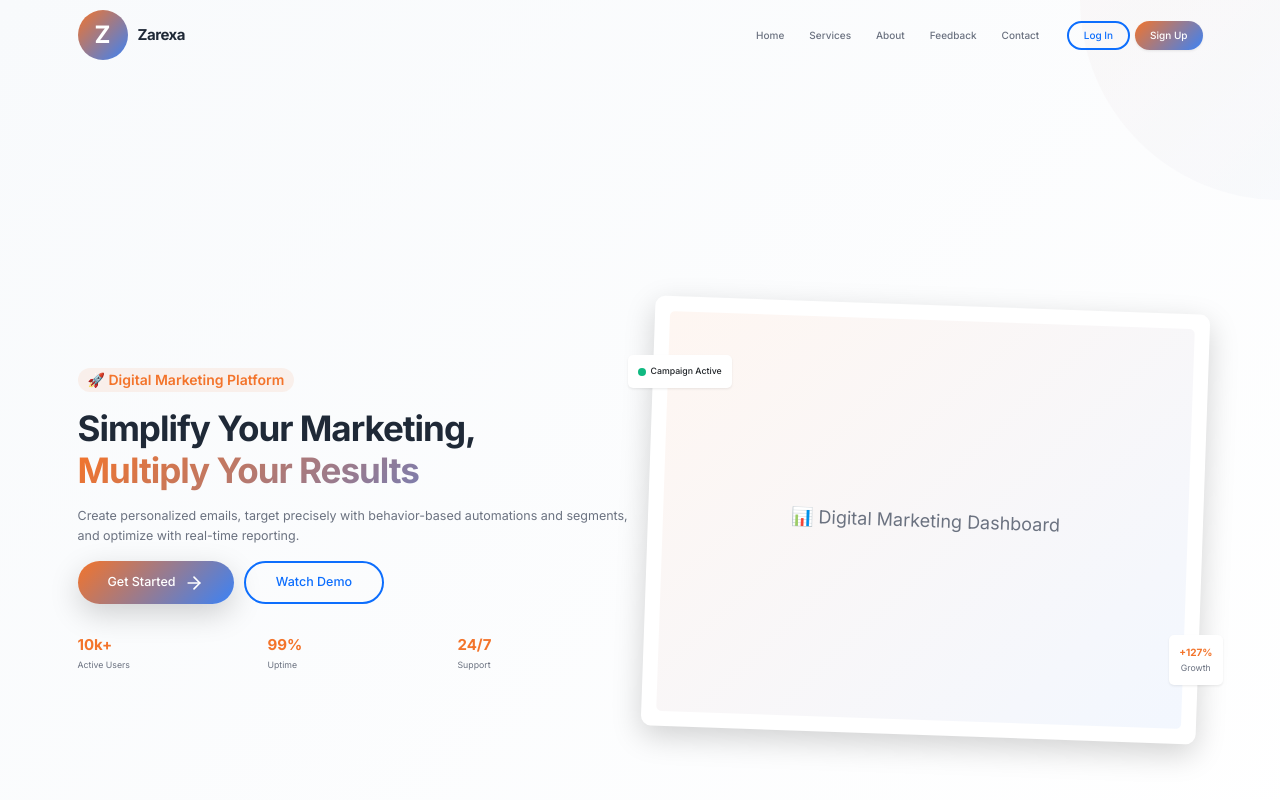
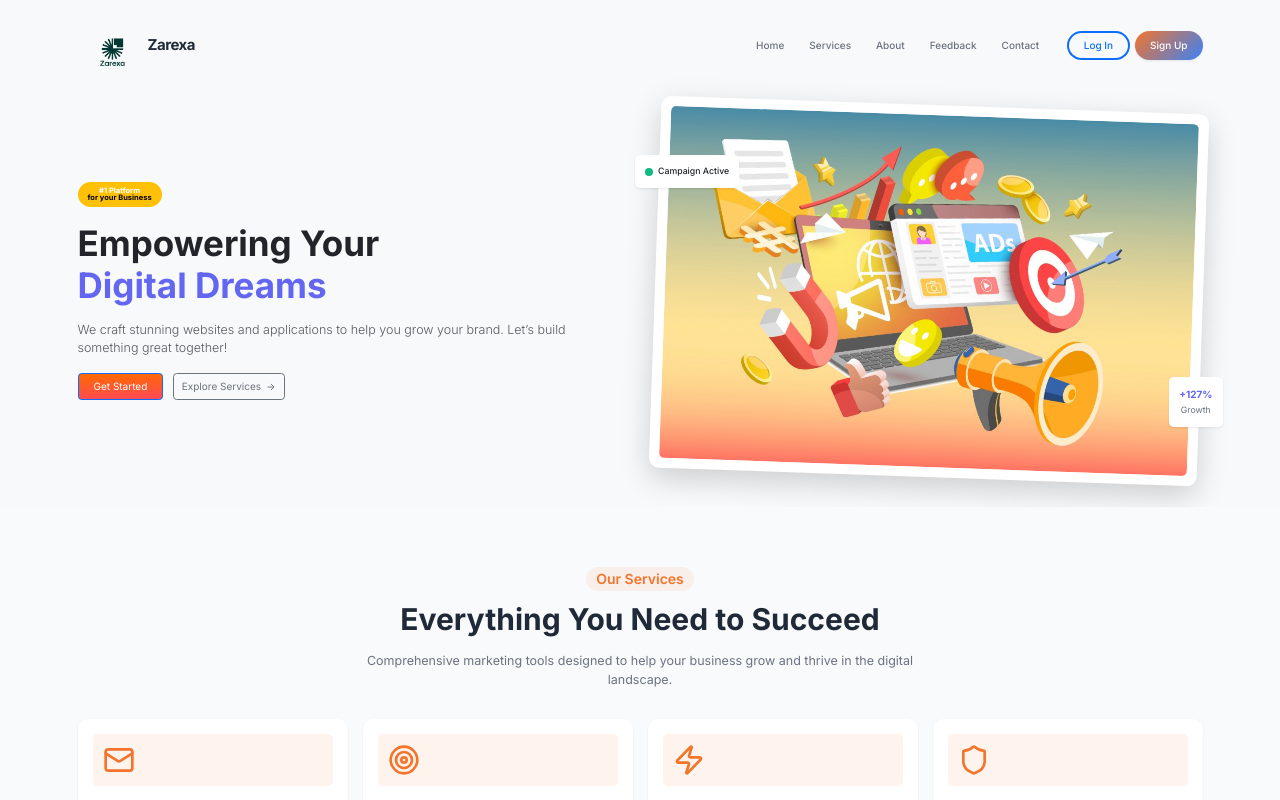
Before and after one commit to ridhamjeetkaur/digital_marketing, a React (Create React App) app: page / in a window 1280 px wide. Shown: the top 800 px of the page. Built offline with nearby package versions, Linux system fonts and the light colour scheme.

Commit message:
checking

```diff
--- a/src/components/About.tsx
+++ b/src/components/About.tsx
@@ -1,98 +1,125 @@
 import { colors } from "./Color";
-import about from "../assets/images/about.png"
+import about from "../assets/images/about.png";
 import { Users } from "lucide-react";
 
-// About Component
 const About = () => {
   const stats = [
-    { number: '50K+', label: 'Happy Customers' },
-    { number: '100M+', label: 'Emails Sent' },
-    { number: '5+', label: 'Years Experience' },
-    { number: '99.9%', label: 'Uptime' }
+    { number: "50K+", label: "Happy Customers" },
+    { number: "100M+", label: "Emails Sent" },
+    { number: "5+", label: "Years Experience" },
+    { number: "99.9%", label: "Uptime" },
   ];
 
   return (
     <section id="about" className="py-5">
       <div className="container py-5">
         <div className="row align-items-center mb-5">
-          <div className="col-lg-6 mb-5 mb-lg-0">
+          {/* Image Column */}
+          <div className="col-12 col-lg-6 mb-5 mb-lg-0">
             <div className="position-relative">
-              <div
-                className="rounded-4 overflow-hidden shadow-lg"
-                style={{ height: '500px' }}
-              >
+              <div className="rounded-4 overflow-hidden shadow-lg">
                 <div
-                  className="w-100 h-100 d-flex align-items-center justify-content-center"
+                  className="w-100 d-flex align-items-center justify-content-center"
                   style={{
                     background: `linear-gradient(135deg, ${colors.primary}20, ${colors.accent}20)`,
-                    fontSize: '24px',
-                    color: colors.gray
                   }}
                 >
-                  🏢 Our Story & Mission
+                  <img
+                    src={about}
+                    alt="About"
+                    className="img-fluid"
+                    style={{
+                      maxHeight: "500px",
+                      objectFit: "contain",
+                      width: "100%",
+                    }}
+                  />
                 </div>
               </div>
 
               {/* Floating card */}
               <div
                 className="position-absolute bottom-0 start-0 bg-white rounded-3 shadow-lg p-4"
-                style={{ transform: 'translate(-30px, 30px)', zIndex: 2 }}
+                style={{ transform: "translate(-30px, 30px)", zIndex: 2 }}
               >
                 <div className="d-flex align-items-center gap-3">
                   <div
                     className="rounded-circle d-flex align-items-center justify-content-center"
                     style={{
-                      width: '50px',
-                      height: '50px',
-                      backgroundColor: colors.success
+                      width: "50px",
+                      height: "50px",
+                      backgroundColor: colors.success,
                     }}
                   >
                     <Users size={24} color="white" />
                   </div>
                   <div>
-                    <div className="fw-bold" style={{ color: colors.dark }}>Trusted by 50K+</div>
-                    <small style={{ color: colors.gray }}>Growing Businesses</small>
+                    <div className="fw-bold" style={{ color: colors.dark }}>
+                      Trusted by 50K+
+                    </div>
+                    <small style={{ color: colors.gray }}>
+                      Growing Businesses
+                    </small>
                   </div>
                 </div>
               </div>
             </div>
           </div>
 
-          <div className="col-lg-6">
+          {/* Text Column */}
+          <div className="col-12 col-lg-6">
             <div className="ps-lg-5">
               <div
                 className="badge rounded-pill px-3 py-2 mb-3"
                 style={{
                   backgroundColor: `${colors.primary}15`,
                   color: colors.primary,
-                  fontSize: '14px',
-                  fontWeight: '600'
+                  fontSize: "14px",
+                  fontWeight: "600",
                 }}
               >
                 About Us
               </div>
 
-              <h2 className="display-5 fw-bold mb-4" style={{ color: colors.dark }}>
+              <h2
+                className="display-5 fw-bold mb-4"
+                style={{ color: colors.dark }}
+              >
                 Our Story & Mission
               </h2>
 
-              <p className="fs-6 mb-4" style={{ color: colors.gray, lineHeight: '1.7' }}>
-                DigitalMarketer was founded with a clear vision: to democratize digital marketing. We saw a need for powerful, yet accessible, tools that could help businesses of all sizes thrive in the online world.
+              <p
+                className="fs-6 mb-4"
+                style={{ color: colors.gray, lineHeight: "1.7" }}
+              >
+                DigitalMarketer was founded with a clear vision: to democratize
+                digital marketing. We saw a need for powerful, yet accessible,
+                tools that could help businesses of all sizes thrive in the
+                online world.
               </p>
 
-              <p className="fs-6 mb-4" style={{ color: colors.gray, lineHeight: '1.7' }}>
-                Our journey began with a small team and a big idea, and today, we're proud to be a trusted partner for thousands of growing companies worldwide.
+              <p
+                className="fs-6 mb-4"
+                style={{ color: colors.gray, lineHeight: "1.7" }}
+              >
+                Our journey began with a small team and a big idea, and today,
+                we're proud to be a trusted partner for thousands of growing
+                companies worldwide.
               </p>
 
-              <p className="fs-6 mb-5" style={{ color: colors.gray, lineHeight: '1.7' }}>
-                Our mission is to empower you with the knowledge, resources, and technology to not just compete, but to lead in your industry.
+              <p
+                className="fs-6 mb-5"
+                style={{ color: colors.gray, lineHeight: "1.7" }}
+              >
+                Our mission is to empower you with the knowledge, resources, and
+                technology to not just compete, but to lead in your industry.
               </p>
 
               <button
                 className="btn text-white px-4 py-3 rounded-pill fw-medium"
                 style={{
                   background: `linear-gradient(135deg, ${colors.primary}, ${colors.accent})`,
-                  border: 'none'
+                  border: "none",
                 }}
               >
                 Learn More About Us
@@ -104,10 +131,12 @@ const About = () => {
         {/* Stats */}
         <div className="row text-center">
           <div className="col-12 mb-5">
-            <h3 className="fw-bold" style={{ color: colors.dark }}>Trusted by Industry Leaders</h3>
+            <h3 className="fw-bold" style={{ color: colors.dark }}>
+              Trusted by Industry Leaders
+            </h3>
           </div>
           {stats.map((stat, index) => (
-            <div key={index} className="col-6 col-lg-3 mb-4">
+            <div key={index} className="col-6 col-md-3 mb-4">
               <div
                 className="p-4 rounded-4"
                 style={{ backgroundColor: `${colors.primary}08` }}
@@ -118,7 +147,7 @@ const About = () => {
                 >
                   {stat.number}
                 </div>
-                <div style={{ color: colors.gray, fontWeight: '500' }}>
+                <div style={{ color: colors.gray, fontWeight: "500" }}>
                   {stat.label}
                 </div>
               </div>
--- a/src/components/Header.tsx
+++ b/src/components/Header.tsx
@@ -1,6 +1,7 @@
 import { useEffect, useState } from "react";
 import { colors } from "./Color";
 import { Menu, X } from "lucide-react";
+import logo from "../assets/images/logo.png"
 
 // Header Component
 const Header = () => {
@@ -34,19 +35,7 @@ const Header = () => {
         <div className="d-flex justify-content-between align-items-center py-3">
           {/* Logo */}
           <div className="d-flex align-items-center">
-            <div
-              className="rounded-circle d-flex align-items-center justify-content-center me-3"
-              style={{
-                width: '50px',
-                height: '50px',
-                background: `linear-gradient(135deg, ${colors.primary}, ${colors.accent})`,
-                color: 'white',
-                fontSize: '24px',
-                fontWeight: 'bold'
-              }}
-            >
-              Z
-            </div>
+              <img src={logo} alt="logo" height="70px" width="70px"/>
             <span
               className="fw-bold fs-4"
               style={{ color: colors.dark, letterSpacing: '-0.5px' }}
--- a/src/components/Hero.tsx
+++ b/src/components/Hero.tsx
@@ -1,139 +1,81 @@
-import { ArrowRight } from "lucide-react";
-import { colors } from "./Color";
+import React from "react";
+import { IonIcon } from "@ionic/react";
+import { arrowForwardOutline } from "ionicons/icons";
+import main from "../assets/images/front.jpg";
 
-// Hero Component
-const Hero = () => {
+const colors = {
+  primary: "#6366f1", // Indigo-500
+  secondary: "#c7d2fe", // Indigo-200
+  accent: "#fbbf24", // Yellow-400
+  success: "#10b981", // Emerald-500
+  gray: "#6b7280", // Gray-500
+};
+
+const Hero: React.FC = () => {
   return (
-    <section
-      id="hero"
-      className="position-relative overflow-hidden"
-      style={{
-        minHeight: '100vh',
-        background: `linear-gradient(135deg, ${colors.light} 0%, #ffffff 100%)`,
-        paddingTop: '120px'
-      }}
-    >
-      {/* Background Elements */}
-      <div className="position-absolute top-0 end-0 opacity-25" style={{ zIndex: 1 }}>
-        <div
-          className="rounded-circle"
-          style={{
-            width: '400px',
-            height: '400px',
-            background: `linear-gradient(135deg, ${colors.primary}20, ${colors.accent}20)`,
-            transform: 'translate(50%, -50%)'
-          }}
-        />
-      </div>
+    <section className="py-5 overflow-hidden">
+<br /><br /><br /><br />   <br />   <div className="container">
+        <div className="row align-items-center justify-content-between g-5">
+          {/* Left Column - Text */}
+          <div className="col-lg-6">
+            <span
+              className="badge rounded-pill text-bg-warning mb-4 px-3 py-2"
+              style={{ backgroundColor: colors.accent, color: "#fff" }}
+            >
+              <span style={{ color: "#fff" }}>#1 Platform</span> for your
+              Business
+            </span>
 
-      <div className="container position-relative" style={{ zIndex: 2 }}>
-        <div className="row align-items-center min-vh-100 py-5">
-          <div className="col-lg-6 mb-5 mb-lg-0">
-            <div className="text-center text-lg-start">
-              <div
-                className="badge rounded-pill px-3 py-2 mb-4"
-                style={{
-                  backgroundColor: `${colors.primary}15`,
-                  color: colors.primary,
-                  fontSize: '14px',
-                  fontWeight: '600'
-                }}
+            <h1 className="display-4 fw-bold mb-4">
+              Empowering Your <span style={{ color: colors.primary }}>Digital Dreams</span>
+            </h1>
+
+            <p className="lead text-muted mb-4">
+              We craft stunning websites and applications to help you grow your
+              brand. Let’s build something great together!
+            </p>
+
+            <div className="d-flex gap-3 flex-wrap">
+              <a href="#get-started" className="btn btn-primary px-4 py-2">
+                Get Started
+              </a>
+              <a
+                href="#services"
+                className="btn btn-outline-secondary d-flex align-items-center gap-2"
               >
-                🚀 Digital Marketing Platform
-              </div>
-
-              <h1
-                className="display-4 fw-bold mb-4"
-                style={{
-                  color: colors.dark,
-                  lineHeight: '1.2',
-                  letterSpacing: '-1px'
-                }}
-              >
-                Simplify Your Marketing,{' '}
-                <span
-                  style={{
-                    background: `linear-gradient(135deg, ${colors.primary}, ${colors.accent})`,
-                    WebkitBackgroundClip: 'text',
-                    WebkitTextFillColor: 'transparent',
-                    backgroundClip: 'text'
-                  }}
-                >
-                  Multiply Your Results
-                </span>
-              </h1>
-
-              <p
-                className="fs-5 mb-4"
-                style={{ color: colors.gray, lineHeight: '1.6' }}
-              >
-                Create personalized emails, target precisely with behavior-based automations and segments, and optimize with real-time reporting.
-              </p>
-
-              <div className="d-flex flex-column flex-sm-row gap-3 justify-content-center justify-content-lg-start">
-                <button
-                  className="btn btn-lg text-white px-5 py-3 rounded-pill fw-medium shadow-lg"
-                  style={{
-                    background: `linear-gradient(135deg, ${colors.primary}, ${colors.accent})`,
-                    border: 'none',
-                    transition: 'transform 0.3s ease'
-                  }}
-                  onMouseEnter={(e) => {
-                    const target = e.currentTarget as HTMLButtonElement;
-                    target.style.transform = 'translateY(-2px)';
-                  }}
-                  onMouseLeave={(e) => {
-                    const target = e.currentTarget as HTMLButtonElement;
-                    target.style.transform = 'translateY(0)';
-                  }}
-                >
-                  Get Started <ArrowRight size={20} className="ms-2" />
-                </button>
-                <button
-                  className="btn btn-lg btn-outline-primary px-5 py-3 rounded-pill fw-medium"
-                  style={{ borderWidth: '2px' }}
-                >
-                  Watch Demo
-                </button>
-              </div>
-
-              {/* Stats */}
-              <div className="row mt-5 text-center text-lg-start">
-                <div className="col-4">
-                  <div className="fw-bold fs-4" style={{ color: colors.primary }}>10k+</div>
-                  <small style={{ color: colors.gray }}>Active Users</small>
-                </div>
-                <div className="col-4">
-                  <div className="fw-bold fs-4" style={{ color: colors.primary }}>99%</div>
-                  <small style={{ color: colors.gray }}>Uptime</small>
-                </div>
-                <div className="col-4">
-                  <div className="fw-bold fs-4" style={{ color: colors.primary }}>24/7</div>
-                  <small style={{ color: colors.gray }}>Support</small>
-                </div>
-              </div>
+                <span>Explore Services</span>
+                <IonIcon icon={arrowForwardOutline} />
+              </a>
             </div>
           </div>
 
+          {/* Right Column - Image */}
           <div className="col-lg-6">
             <div className="text-center position-relative">
               <div
-                className="rounded-4 shadow-lg p-4 bg-white position-relative"
-                style={{ transform: 'rotate(2deg)' }}
+                className="rounded-4 shadow-lg p-3 bg-white position-relative mx-auto"
+                style={{ transform: 'rotate(2deg)', maxWidth: '100%' }}
               >
                 <div
-                  className="rounded-3"
+                  className="rounded-3 overflow-hidden"
                   style={{
-                    height: '400px',
                     background: `linear-gradient(135deg, ${colors.primary}10, ${colors.accent}10)`,
                     display: 'flex',
                     alignItems: 'center',
-                    justifyContent: 'center',
-                    fontSize: '18px',
-                    color: colors.gray
+                    justifyContent: 'center'
                   }}
                 >
-                  📊 Digital Marketing Dashboard
+                  <img
+                    src={main}
+                    alt="Main Visual"
+                    className="img-fluid"
+                    style={{
+                      width: '100%',
+                      height: 'auto',
+                      maxHeight: '400px',
+                      objectFit: 'contain'
+                    }}
+                  />
                 </div>
               </div>
 
```
Also changed, not shown: src/assets/images/front.jpg (added).
